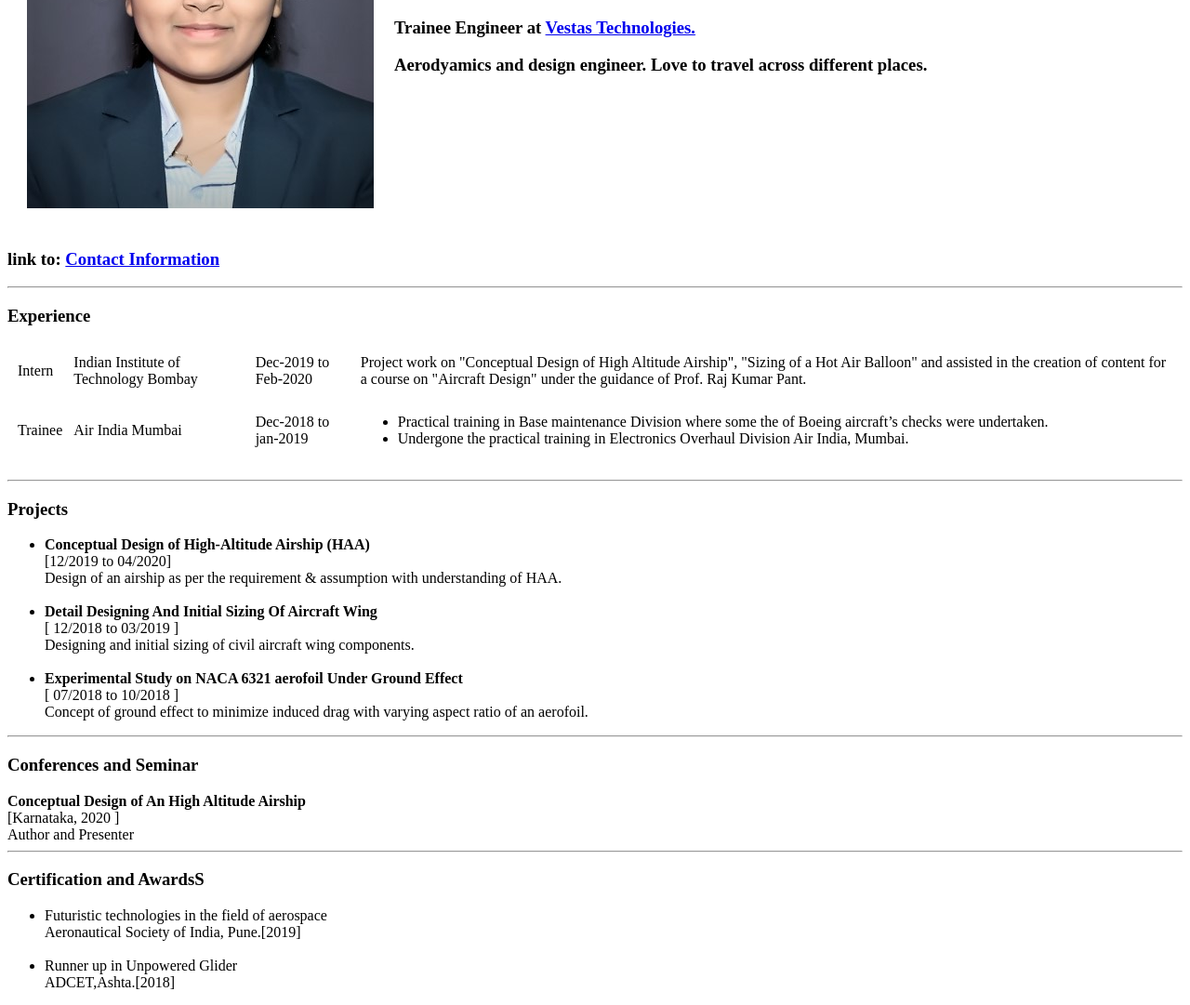
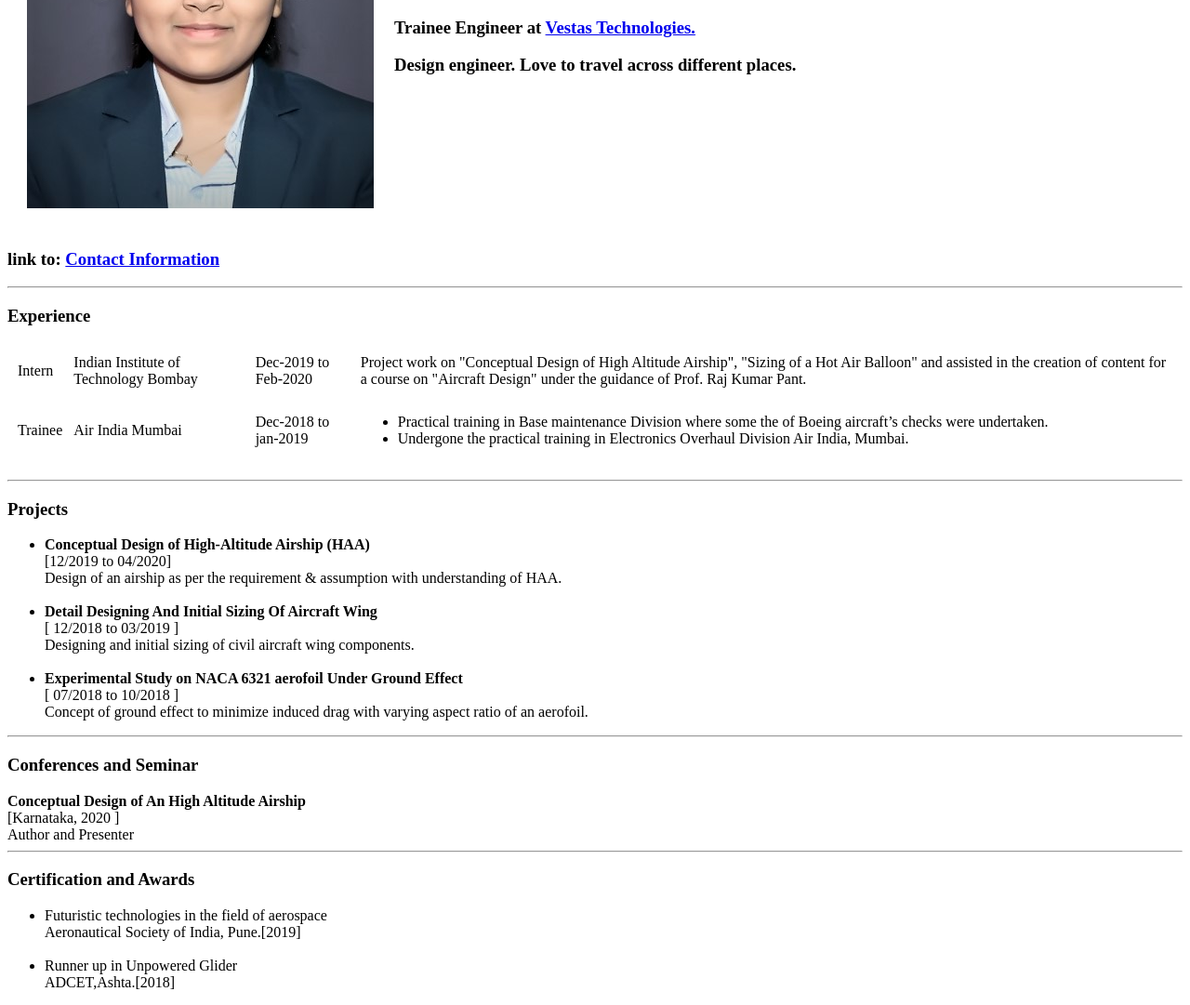
Before and after one commit to Zainab59/CV, a plain HTML site: page index.html in a window 1280 px wide. Shown: the part 218-1299 px from the top of the page at 93% size. Drawn offline with Linux system fonts and the light colour scheme.

Commit message:
index.html

```diff
--- a/index.html
+++ b/index.html
@@ -11,7 +11,7 @@
             <td><img src="zainab1.jpg" alt="Zainab Momin"></td>
             <td><h1>Zainab Momin</h1>
             <h3>Trainee Engineer at <a href="https://www.vestas.in/en-in">Vestas Technologies.</a></h3>
-            <h3>Aerodyamics and design engineer. Love to travel across different places.</h3></td>
+            <h3>Design engineer. Love to travel across different places.</h3></td>
         </table>
 
 
@@ -63,7 +63,7 @@
             Author and Presenter<br>
         <hr>
 
-        <h3><strong>Certification and AwardsS</strong></h3>
+        <h3><strong>Certification and Awards</strong></h3>
             <ul>
                 <li>Futuristic technologies in the field of aerospace<br>
                     Aeronautical Society of India, Pune.[2019]
```
